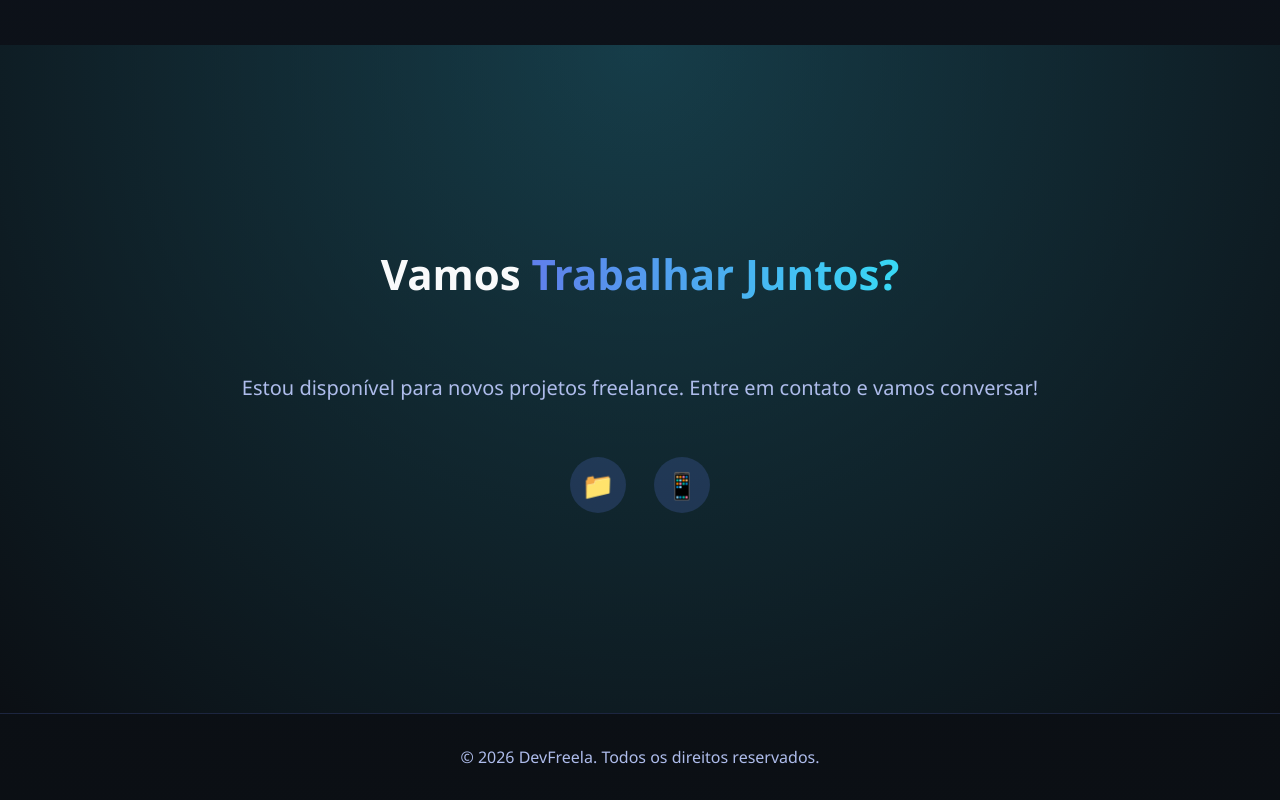
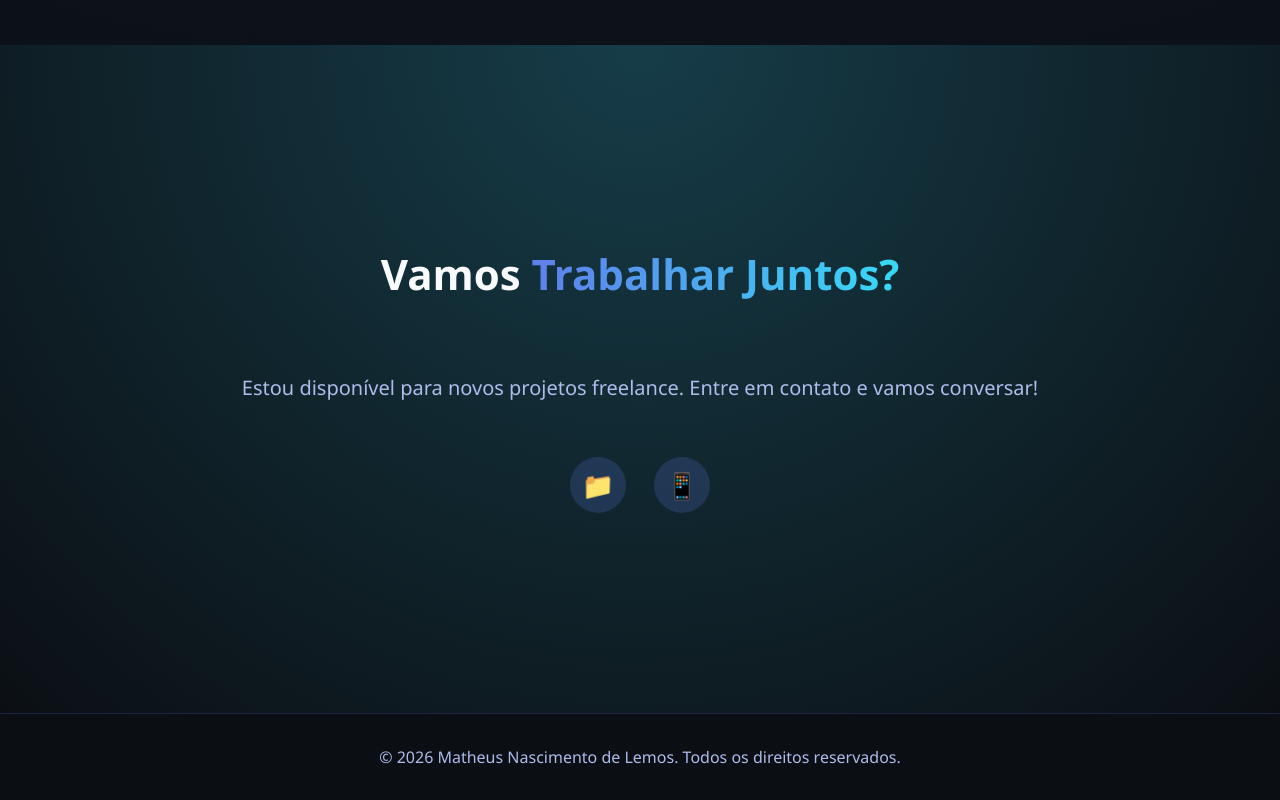
Before and after one commit to lothar-matheus/portifolio, a plain HTML site: page index.html in a window 1280 px wide. Shown: the part 2279-3079 px from the top of the page. Drawn offline with Linux system fonts and the light colour scheme.

Commit message:
copyCommit

```diff
--- a/index.html
+++ b/index.html
@@ -529,7 +529,7 @@ footer {
 
     <footer>
         <div class="container">
-            <p>&copy; 2026 DevFreela. Todos os direitos reservados.</p>
+            <p>&copy; 2026 Matheus Nascimento de Lemos. Todos os direitos reservados.</p>
         </div>
     </footer>
 
```
